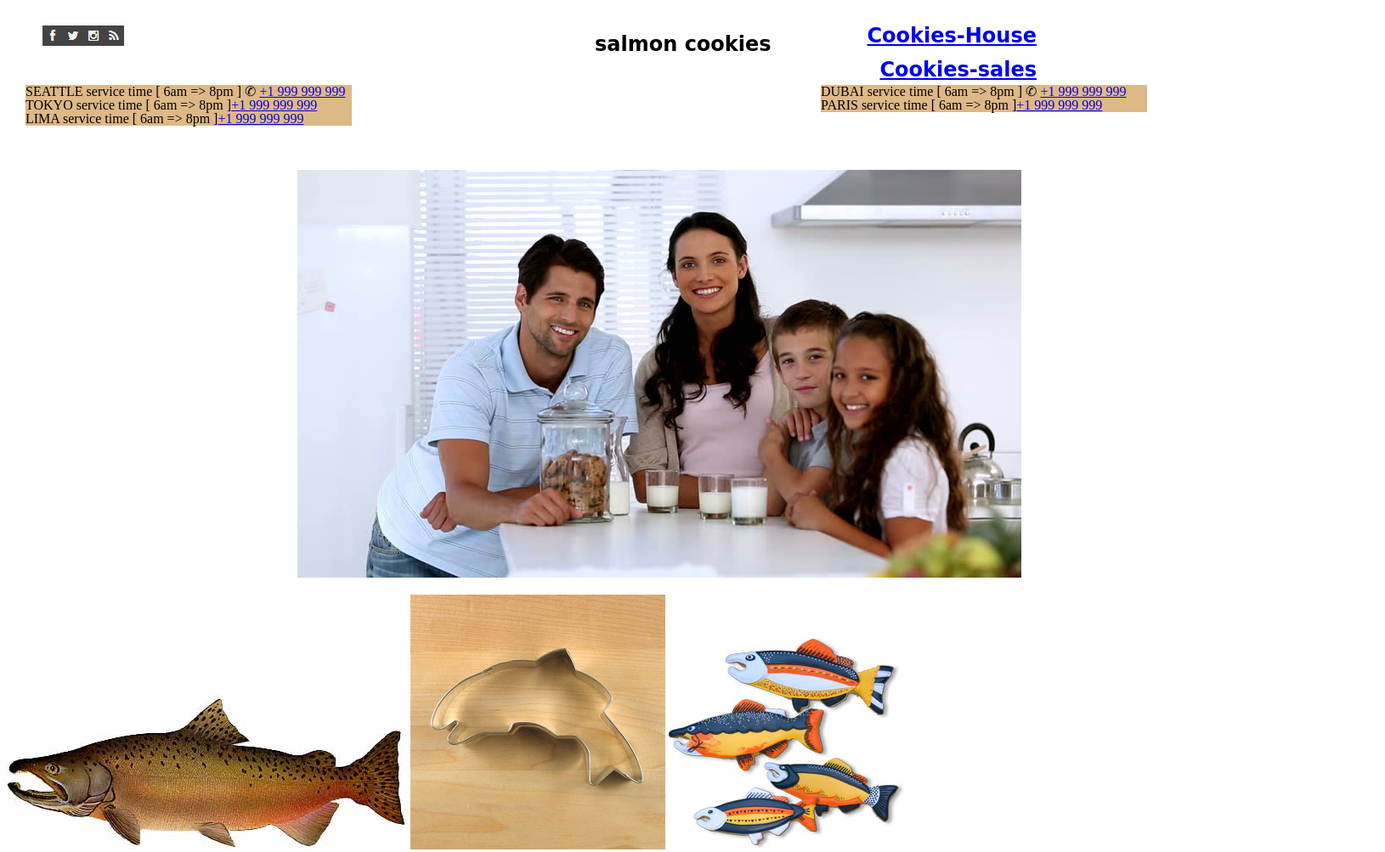
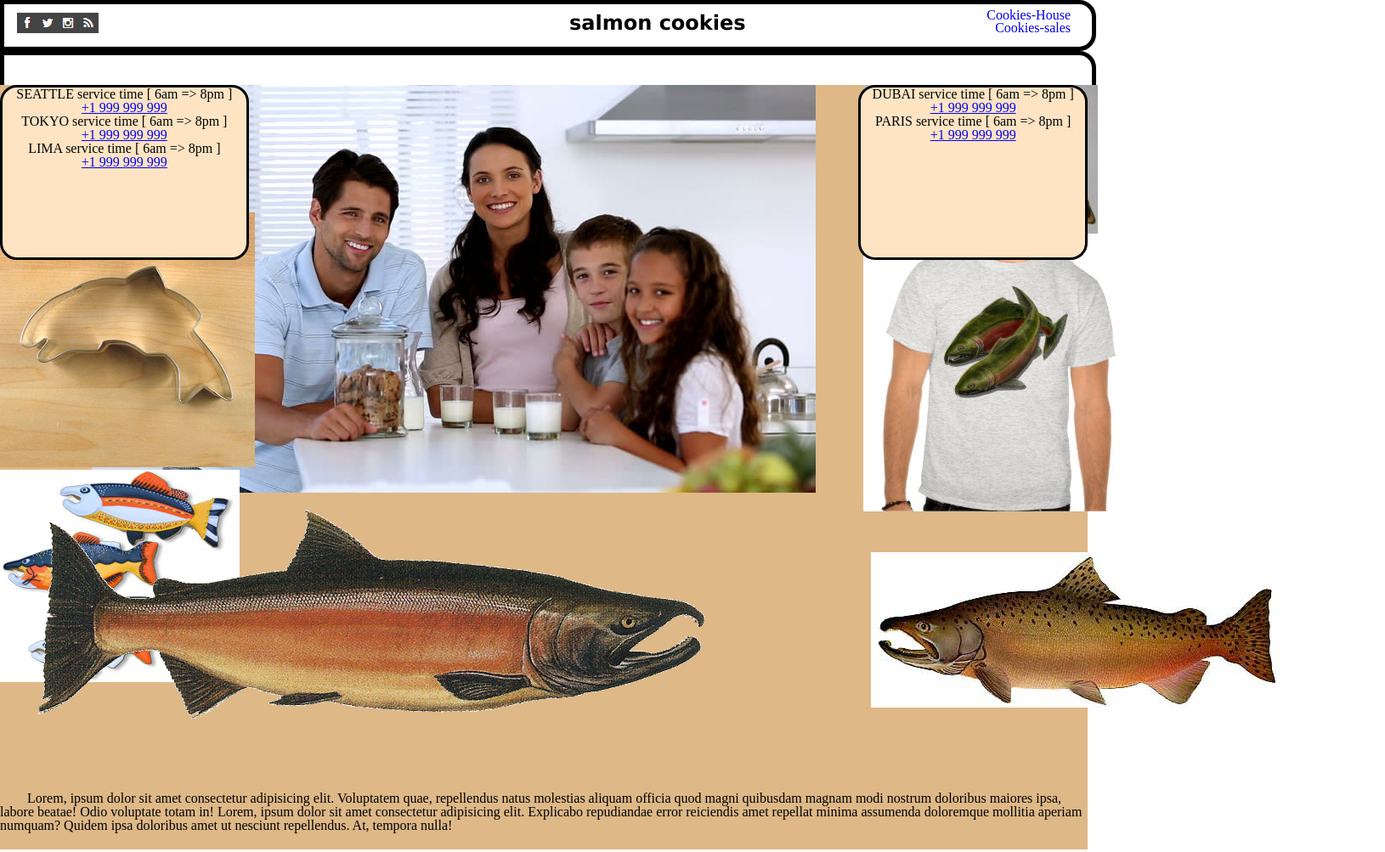
Before and after one commit to eng-ehabsaleh/cookie-stand, a plain HTML site: page index.html in a window 1280 px wide. Shown: the top 1003 px of the page at 85% size, 1630 px wide, since content can reach past the window. Drawn offline with Linux system fonts and the light colour scheme; a web font is replaced by a local one.

Commit message:
adding css to main page

```diff
--- a/css/style.css
+++ b/css/style.css
@@ -48,7 +48,7 @@ p {
   height: 100px;
   width: 100px;
 } */
-body {
+/* body {
   position: relative;
   margin: 0 auto;
 }
@@ -114,4 +114,113 @@ article {
   right: -70px;
   width: 30%;
   background-color: burlywood;
+} */
+
+header {
+  position: relative;
+  margin: 0 auto;
+  width: 100%;
+  height: 100px;
 }
+#sal {
+  position: absolute;
+  top: 15px;
+  left: 670px;
+}
+header div p {
+  width: 100%;
+  border-style: solid;
+  border: 3px solid black;
+  border-width: thick;
+  height: 50px;
+  border-bottom-right-radius: 20px;
+  border-top-right-radius: 20px;
+  font-family: "Zen Tokyo Zoo";
+}
+
+#li1 {
+  position: absolute;
+  right: 20px;
+  top: 10px;
+  text-decoration: none;
+}
+#li2 {
+  position: absolute;
+  right: 20px;
+  top: 25px;
+  text-decoration: none;
+}
+#sal {
+  text-align: center;
+  font-size: x-large;
+  font-weight: bolder;
+  font-family: Verdana, Geneva, Tahoma, sans-serif;
+}
+#d2 {
+  position: absolute;
+  top: 15px;
+  left: 20px;
+}
+main {
+  clear: both;
+  position: relative;
+  background-color: burlywood;
+  height: 900px;
+}
+#art {
+  position: absolute;
+  bottom: 20px;
+  font-family: "Zen Tokyo Zoo";
+  width: 100%;
+}
+#fam {
+  position: absolute;
+  right: 320px;
+}
+main section p {
+  position: absolute;
+  margin: 0 auto;
+  top: 0px;
+  height: 200px;
+  background-color: bisque;
+  border-style: solid;
+  border: 3px solid black;
+  border-width: medium;
+  border-bottom-right-radius: 20px;
+  border-top-right-radius: 20px;
+  border-bottom-left-radius: 20px;
+  border-top-left-radius: 20px;
+}
+
+#pleft {
+  text-align: center;
+  left: 0px;
+  width: 22.4%;
+}
+#pright {
+  text-align: center;
+  right: 0px;
+  width: 20.6%;
+}
+#leftimg {
+  position: absolute;
+  top: 150px;
+  width: 22.4%;
+}
+#rightimg {
+  position: absolute;
+  width: 20.6%;
+  right: 0px;
+}
+#salmoon {
+  clear: both;
+  position: absolute;
+  top: 500px;
+  right: 450px;
+}
+#chinook {
+  clear: both;
+  position: absolute;
+  top: 400px;
+  left: 1025px;
+}
--- a/index.html
+++ b/index.html
@@ -21,13 +21,14 @@
   </head>
   <body>
     <header>
-      <div>
+      <div id="headDiv">
+        <p>
         <nav>
           <ul>
-            <li id="li1"><a href="#">Cookies-House</a></li>
-            <li id="li2"><a href="sales.html">Cookies-sales</a></li>
+            <li><a  id="li1" href="#">Cookies-House</a></li>
+            <li ><a id="li2" href="sales.html">Cookies-sales</a></li>
           </ul>
-        </nav>
+        </nav></p>
       </div>
       <div id="d2">
         <img src="img/fb-icon.png" alt="fb" /><img
@@ -38,54 +39,53 @@
           alt="rss"
         />
       </div>
-      <p>salmon cookies</p>
+      <p id="sal">salmon cookies</p>
     </header>
     <main>
       <div id="fam">
         <img src="img/family.jpg" alt="family" />
       </div>
-      <div id="restimg">
+      <div>
         <div id="leftimg">
-          <img src="img/chinook.jpg" alt="chinook" /><img
+          <img id="chinook" src="img/chinook.jpg" alt="chinook" /><img
             src="img/cutter.jpeg"
             alt="cutter"
           /><img src="img/fish.jpg" alt="fish" />
         </div>
         <div id="rightimg">
-          <img class="right" src="img/frosted-cookie.jpg" alt="frosted" /><img
-            class="right"
+          <img  src="img/frosted-cookie.jpg" alt="frosted" /><img  id="salmoon"
             src="img/salmon.png"
             alt="salmon"
-          /><img class="right" src="img/shirt.jpg" alt="shirt" />
+          /><img  src="img/shirt.jpg" alt="shirt" />
         </div>
       </div>
-      <article>
-        <p id="pleft">
-          SEATTLE service time [ 6am => 8pm ] &#9990;
+      <artcle><p id="art"> &ensp; &ensp; &ensp;Lorem, ipsum dolor sit amet consectetur adipisicing elit. Voluptatem quae, repellendus natus molestias aliquam officia quod magni quibusdam magnam modi nostrum doloribus maiores ipsa, labore beatae! Odio voluptate totam in! Lorem, ipsum dolor sit amet consectetur adipisicing elit. Explicabo repudiandae error reiciendis amet repellat minima assumenda doloremque mollitia aperiam numquam? Quidem ipsa doloribus amet ut nesciunt repellendus. At, tempora nulla!</p></article>
+        <section><p id="pleft">
+          SEATTLE service time [ 6am => 8pm ] <br />
           <a href="https://api.whatsapp.com/send?phone=1999999999"
             >+1 999 999 999</a
           ><br />
-          TOKYO service time [ 6am => 8pm ]<a
+          TOKYO service time [ 6am => 8pm ] <br />  <a
             href="https://api.whatsapp.com/send?phone=1999999999"
             >+1 999 999 999</a
           ><br />
-          LIMA service time [ 6am => 8pm ]<a
+          LIMA service time [ 6am => 8pm ] <br /> <a
             href="https://api.whatsapp.com/send?phone=1999999999"
             >+1 999 999 999</a
           >
         </p>
 
         <p id="pright">
-          DUBAI service time [ 6am => 8pm ] &#9990;
+          DUBAI service time [ 6am => 8pm ] <br />
           <a href="https://api.whatsapp.com/send?phone=1999999999"
             >+1 999 999 999</a
           ><br />
-          PARIS service time [ 6am => 8pm ]<a
+          PARIS service time [ 6am => 8pm ]<br />   <a
             href="https://api.whatsapp.com/send?phone=1999999999"
             >+1 999 999 999</a
           ><br />
-        </p>
-      </article>
+        </p></section>
+
     </main>
   </body>
 </html>
```
Also changed, not shown: 1 other file.
